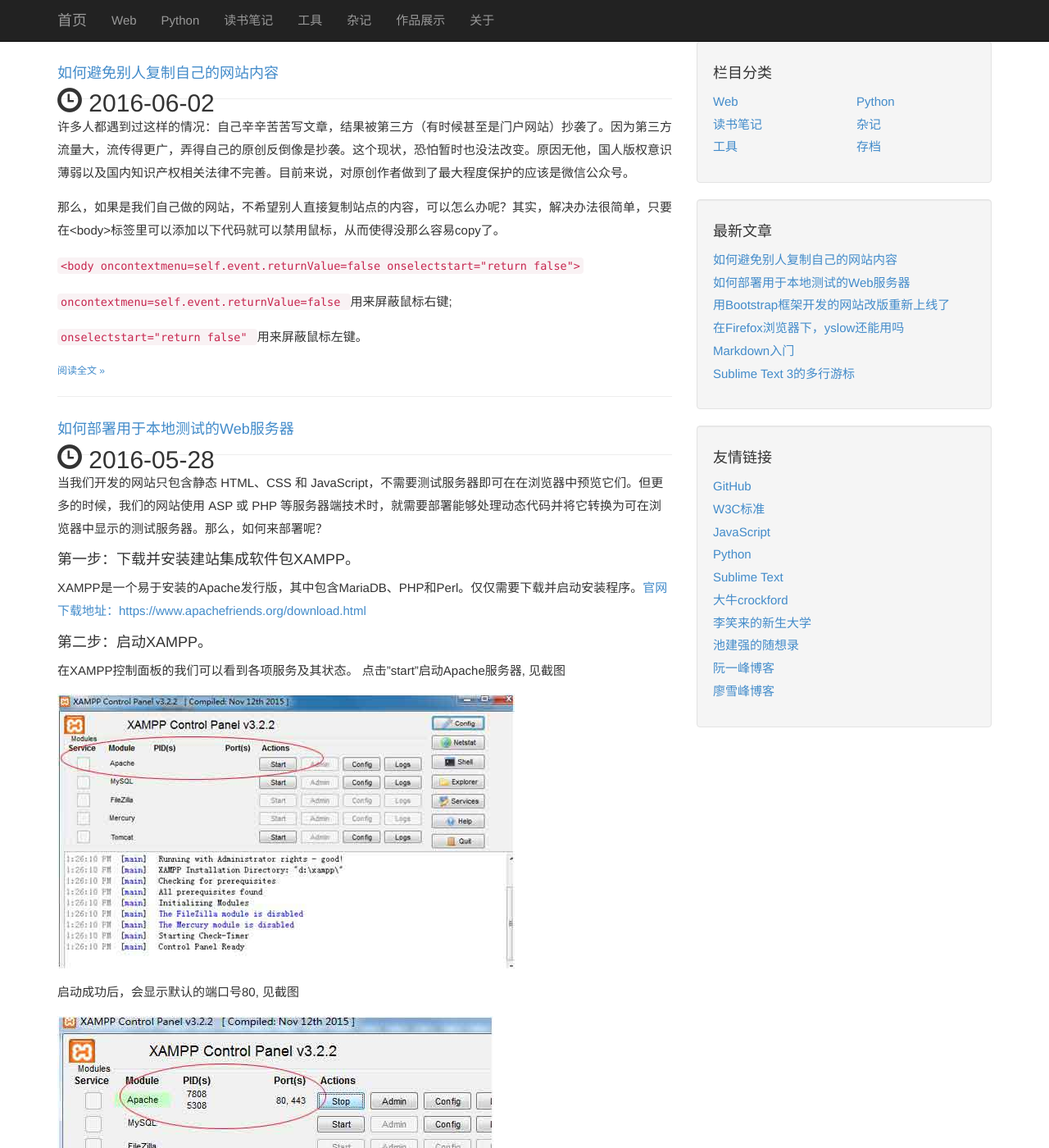
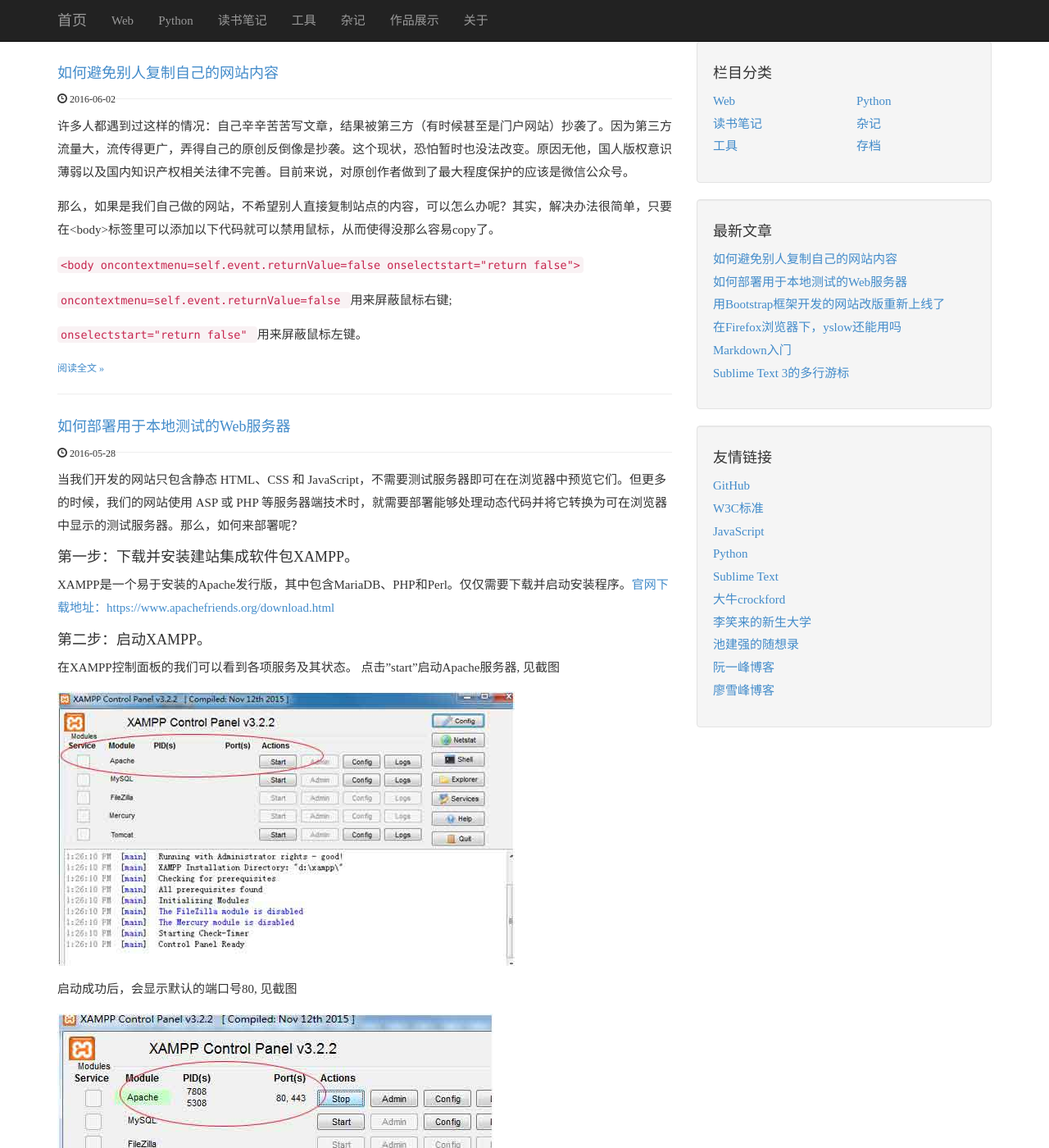
Before and after one commit to frankwang0909/blog_v1.0, a Jekyll site: the page built from index.html, in a window 1280 px wide and 1400 px high. Shown: the whole window at 82% size. Built offline with Jekyll 4.4.1, drawn with Linux system fonts in a browser that asks for light colours; nearby versions of some CDN libraries; library files that are not in the unit come from our copies; the list of posts is cut into pages by our own code.

Commit message:
修改字体样式

```diff
--- a/css/blog.css
+++ b/css/blog.css
@@ -3,9 +3,10 @@
  * Code licensed under the Apache License v2.0.
  * For details, see http://www.apache.org/licenses/LICENSE-2.0.
  */
-body {padding-top: 50px;}
+body {padding-top: 50px; font-family: "微软雅黑";}
 h2{height: 30px; line-height: 30px;}
 h2>a{font-size: 18px;}
+h2 .post-date{font-size: 12px;}
 footer {margin: 50px 0；}
 /*返回顶部*/
 #go-top{ position: fixed; bottom: 20px; right:5px; border: 1px solid #000; border-radius: 2px; width: 40px; background-color: #fff; opacity: 0.6; text-align: center;cursor: pointer;}
```
